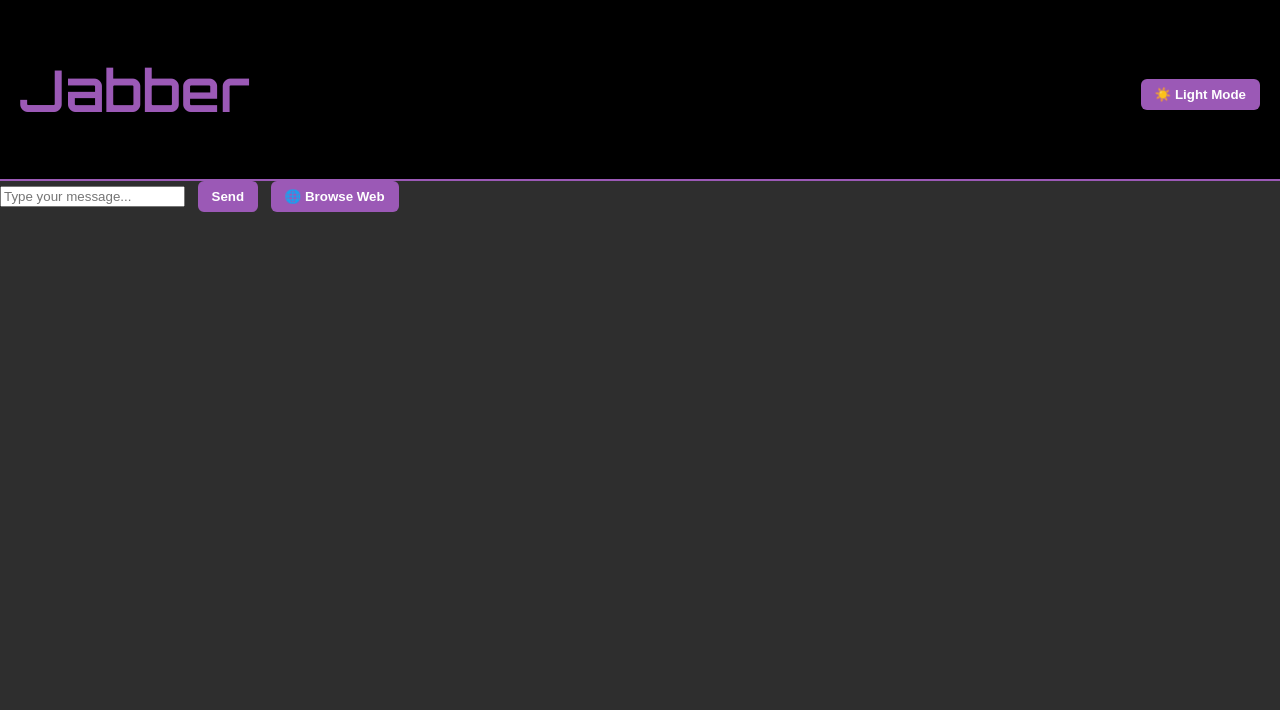
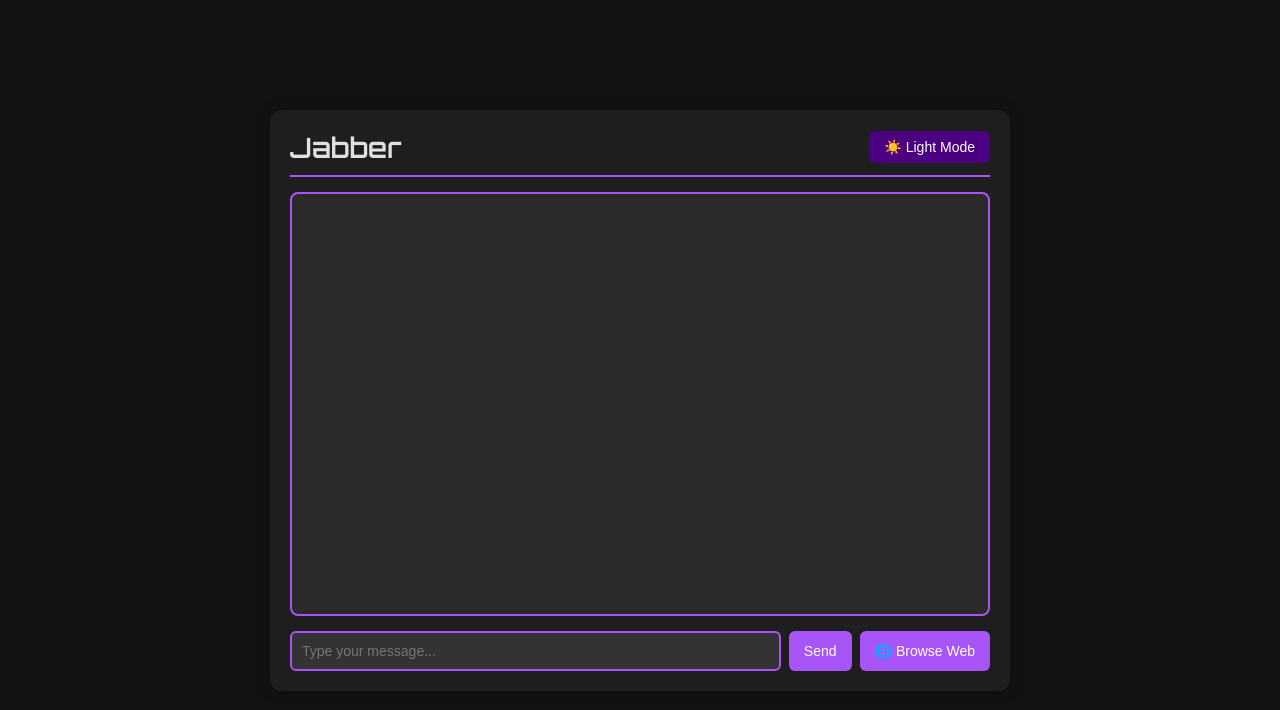
Before and after one commit to officialdanielhester-cpu/Jabber2.0, a website: page index.html in a window 1280 px wide. Both pictures are taken after a click on the button "🌙 Dark Mode". Drawn offline with Linux system fonts and the light colour scheme.

Commit message:
Update style.css

```diff
--- a/style.css
+++ b/style.css
@@ -1,97 +1,138 @@
-/* Base styles */
+/* style.css */
 body {
+  font-family: 'Orbitron', sans-serif;
+  background-color: #dcdcdc; /* light grey background */
+  color: #4b0082; /* purple text */
   margin: 0;
   padding: 0;
-  font-family: "Inter", sans-serif;
-  background-color: #2e2e2e; /* grey background */
-  color: #000000; /* black text */
   display: flex;
-  flex-direction: column;
+  justify-content: center;
+  align-items: center;
   height: 100vh;
+  transition: background 0.3s, color 0.3s;
 }
 
-/* Header */
-header {
-  background-color: #000000; /* black */
-  color: #9b59b6; /* purple */
-  display: flex;
-  align-items: center;
-  justify-content: space-between;
-  padding: 15px 20px;
-  font-family: "Orbitron", sans-serif; /* cooler font */
-  font-size: 1.8rem;
-  font-weight: bold;
-  border-bottom: 2px solid #9b59b6;
+.app-container {
+  width: 90%;
+  max-width: 700px;
+  background: #f2f2f2;
+  border-radius: 12px;
+  padding: 20px;
+  box-shadow: 0 0 15px rgba(0,0,0,0.2);
 }
 
-/* Theme button */
-#theme-toggle {
-  background: none;
-  border: none;
-  cursor: pointer;
-  font-size: 1.4rem;
-  color: #9b59b6;
+header {
+  display: flex;
+  justify-content: space-between;
+  align-items: center;
+  border-bottom: 2px solid #4b0082;
+  padding-bottom: 10px;
+  margin-bottom: 15px;
 }
 
-/* Chat box */
-#chat-box {
-  flex: 1;
-  padding: 15px;
-  overflow-y: auto;
-  background-color: #2e2e2e;
+header h1 {
+  margin: 0;
+  font-size: 28px;
 }
 
-/* Messages */
-.message {
-  padding: 12px 18px;
-  border-radius: 12px;
-  margin: 8px 0;
-  max-width: 75%;
+.theme-toggle button {
+  background: #4b0082;
+  color: white;
+  border: none;
+  border-radius: 6px;
+  padding: 8px 15px;
+  cursor: pointer;
+  font-size: 14px;
 }
 
-.user {
-  background-color: #000000;
-  color: #9b59b6;
-  align-self: flex-end;
+.theme-toggle button:hover {
+  background: #360060;
 }
 
-.bot {
-  background-color: #000000;
-  color: #ffffff;
-  align-self: flex-start;
+.chat-box {
+  height: 400px;
+  overflow-y: auto;
+  border: 2px solid #4b0082;
+  border-radius: 8px;
+  padding: 10px;
+  background: #fff;
+  margin-bottom: 15px;
 }
 
-/* Input area */
-#input-area {
-  display: flex;
-  align-items: center;
-  padding: 12px;
-  background: #000000;
-  border-top: 2px solid #9b59b6;
+.user-msg {
+  text-align: right;
+  color: #4b0082;
+  margin: 5px 0;
 }
 
-#user-input {
+.bot-msg {
+  text-align: left;
+  color: #222;
+  margin: 5px 0;
+}
+
+.error-msg {
+  text-align: center;
+  color: red;
+  margin: 5px 0;
+}
+
+.input-area {
+  display: flex;
+  gap: 8px;
+}
+
+.input-area input {
   flex: 1;
   padding: 10px;
-  border-radius: 8px;
-  border: 1px solid #9b59b6;
-  outline: none;
-  background: #2e2e2e;
-  color: #ffffff;
+  border: 2px solid #4b0082;
+  border-radius: 6px;
+  font-size: 14px;
 }
 
-button {
-  margin-left: 8px;
-  padding: 8px 14px;
+.input-area button {
+  background: #4b0082;
+  color: white;
   border: none;
   border-radius: 6px;
+  padding: 10px 15px;
   cursor: pointer;
-  background: #9b59b6;
-  color: #fff;
-  font-weight: bold;
-  transition: 0.2s;
+  font-size: 14px;
 }
 
-button:hover {
-  opacity: 0.85;
+.input-area button:hover {
+  background: #360060;
 }
+
+/* Dark mode */
+body.dark-mode {
+  background-color: #121212;
+  color: #e0e0e0;
+}
+
+body.dark-mode .app-container {
+  background: #1e1e1e;
+}
+
+body.dark-mode .chat-box {
+  background: #2a2a2a;
+  border-color: #a855f7;
+}
+
+body.dark-mode .input-area input {
+  background: #333;
+  color: #fff;
+  border: 2px solid #a855f7;
+}
+
+body.dark-mode .input-area button {
+  background: #a855f7;
+}
+
+body.dark-mode .input-area button:hover {
+  background: #7e22ce;
+}
+
+body.dark-mode header {
+  border-color: #a855f7;
+}
```
